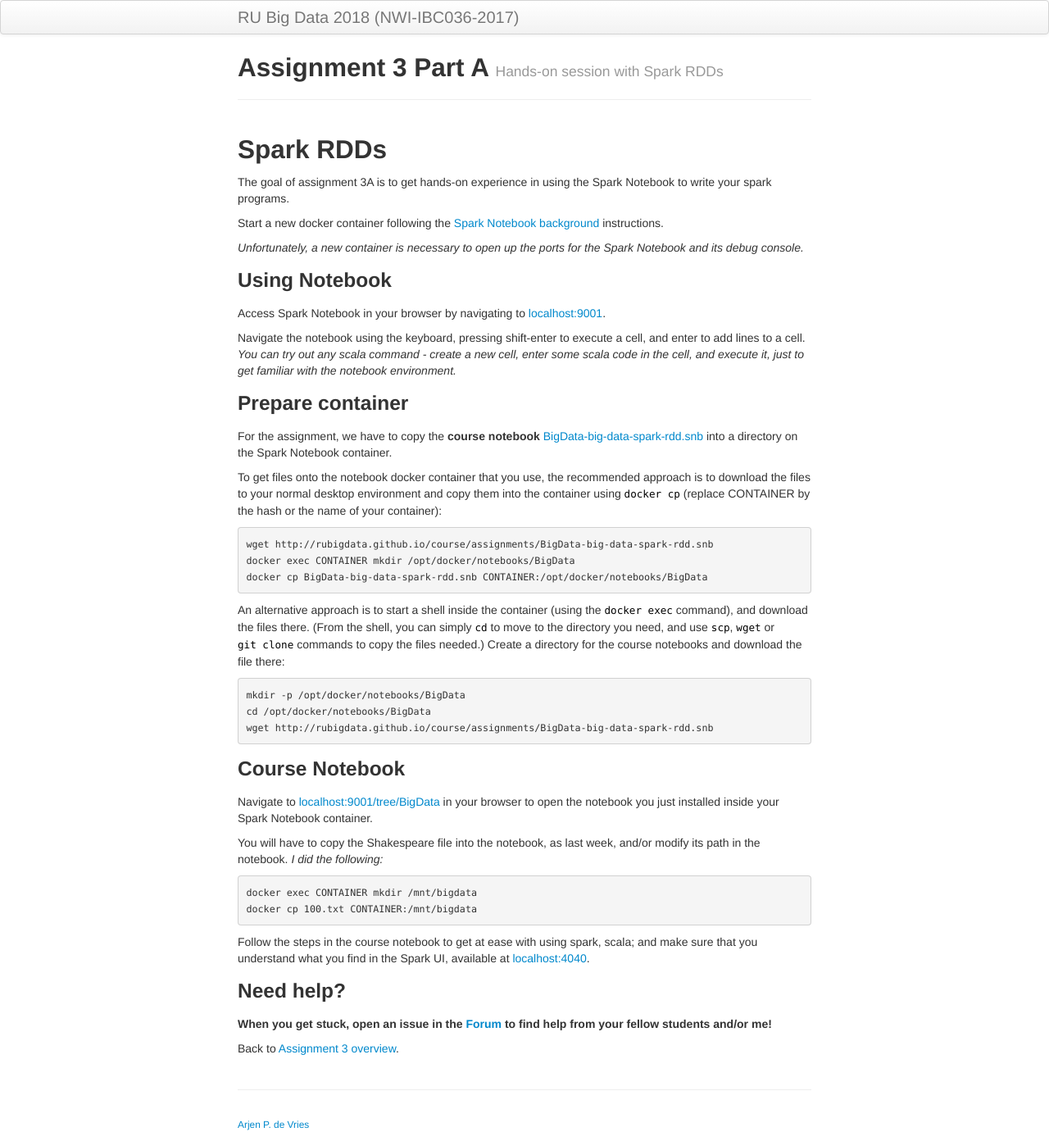
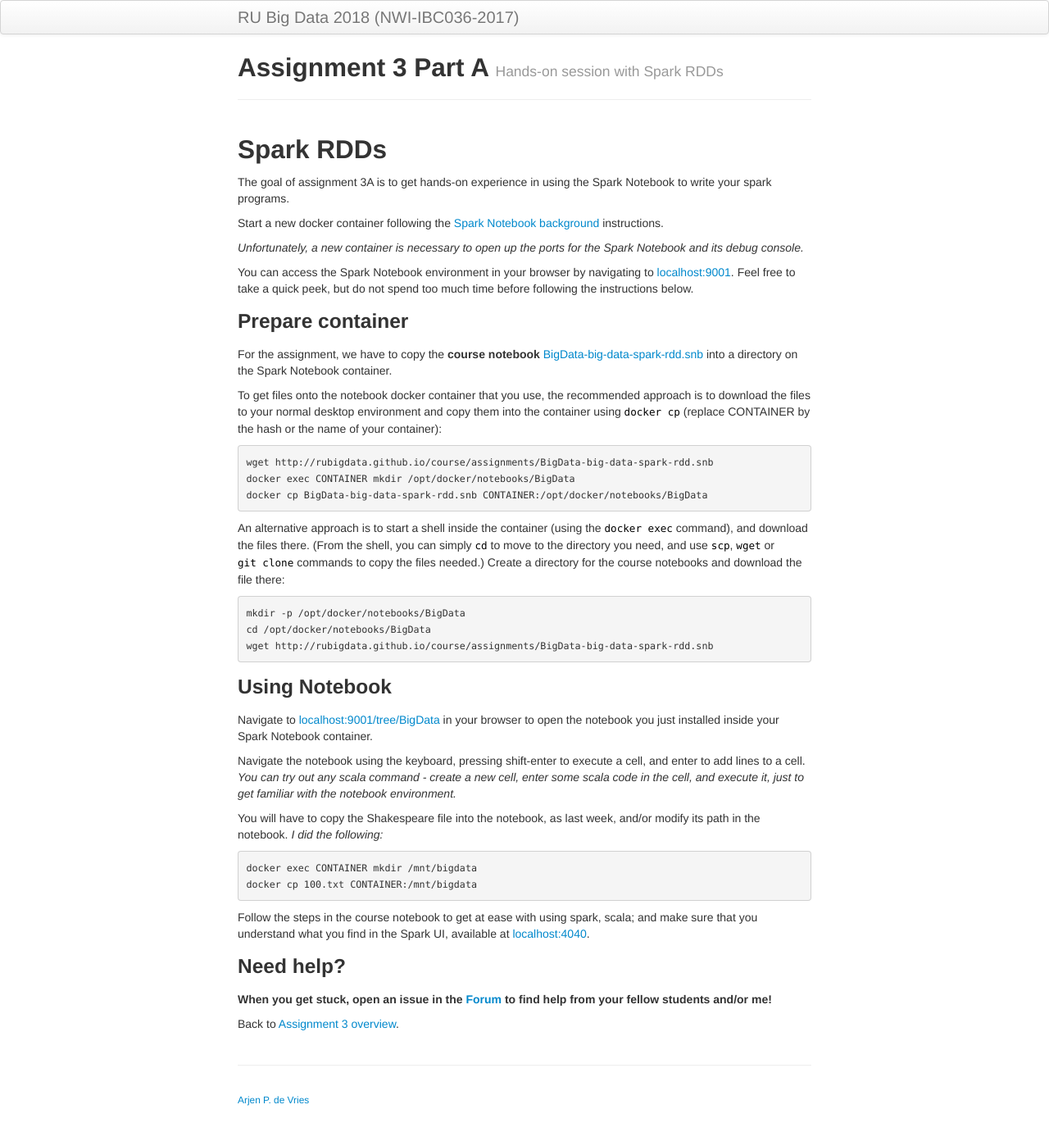
Before and after one commit to Thelukepet/course, a Jekyll site: the page built from assignments/A3a-spark-rdd.md, in a window 1280 px wide. Shown: the whole page at 82% size. Built offline with Jekyll 4.4.1, drawn with Linux system fonts in a browser that asks for light colours; after the commit the page ends 1362 px from its top, so only the background shows below that.

Commit message:
Better order of instructions

```diff
--- a/assignments/A3a-spark-rdd.md
+++ b/assignments/A3a-spark-rdd.md
@@ -15,13 +15,8 @@ instructions.
 
 _Unfortunately, a new container is necessary to open up the ports for the Spark Notebook and its debug console._
 
-### Using Notebook
-
-Access Spark Notebook in your browser by navigating to [localhost:9001](http://localhost:9001/).
-
-Navigate the notebook using the keyboard, pressing shift-enter to execute a cell, and enter to add lines to a cell.
-_You can try out any scala command - create a new cell, enter some scala code in the cell,
-and execute it, just to get familiar with the notebook environment._
+You can access the Spark Notebook environment in your browser by navigating to [localhost:9001](http://localhost:9001/).
+Feel free to take a quick peek, but do not spend too much time before following the instructions below.
 
 ### Prepare container
 
@@ -46,10 +41,14 @@ Create a directory for the course notebooks and download the file there:
     cd /opt/docker/notebooks/BigData
     wget http://rubigdata.github.io/course/assignments/BigData-big-data-spark-rdd.snb
 
-### Course Notebook
+### Using Notebook
 
 Navigate to [localhost:9001/tree/BigData](http://localhost:9001/tree/BigData) in your browser
 to open the notebook you just installed inside your Spark Notebook container.
+
+Navigate the notebook using the keyboard, pressing shift-enter to execute a cell, and enter to add lines to a cell.
+_You can try out any scala command - create a new cell, enter some scala code in the cell,
+and execute it, just to get familiar with the notebook environment._
 
 You will have to copy the Shakespeare file into the notebook, as last week, and/or modify its path
 in the notebook. _I did the following:_
```
